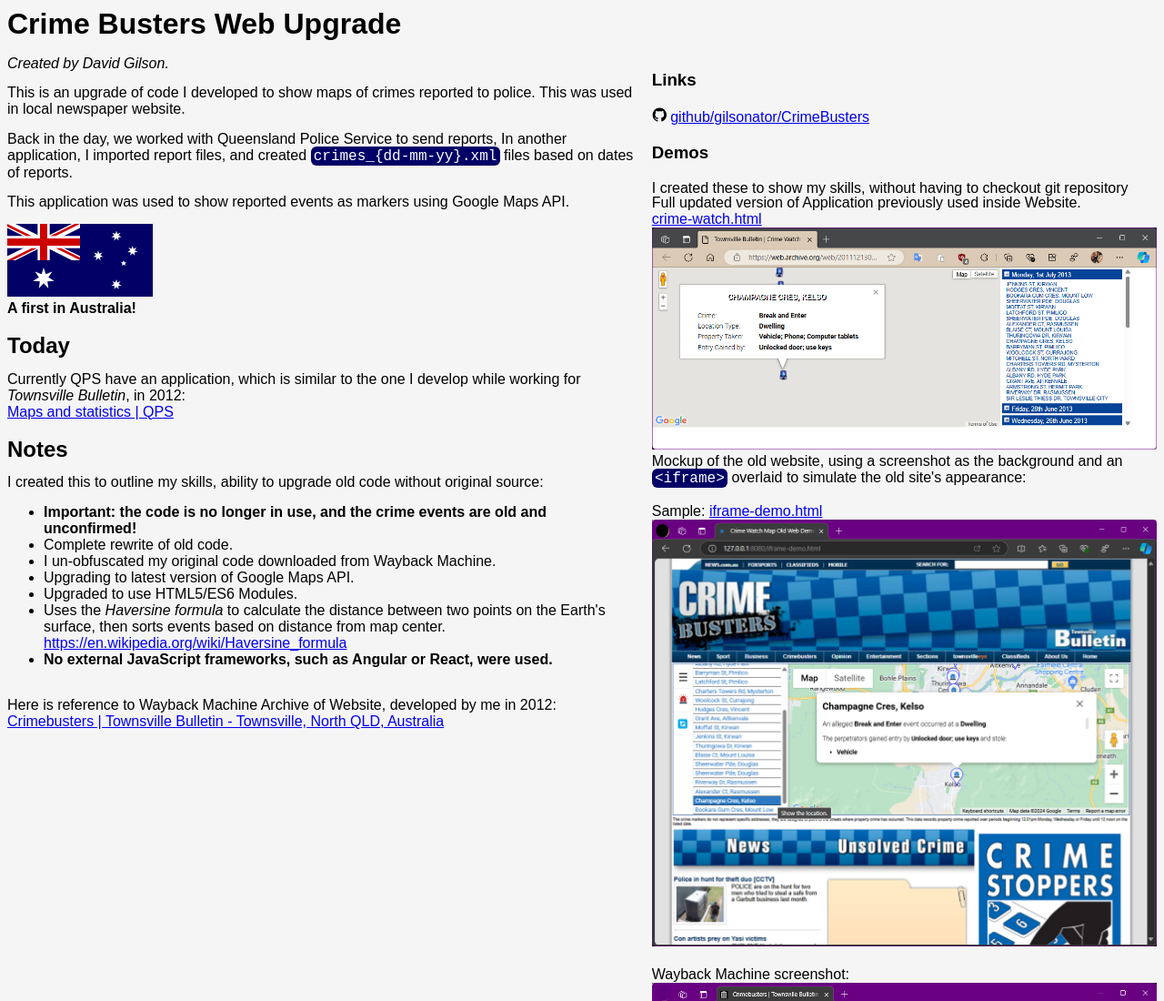
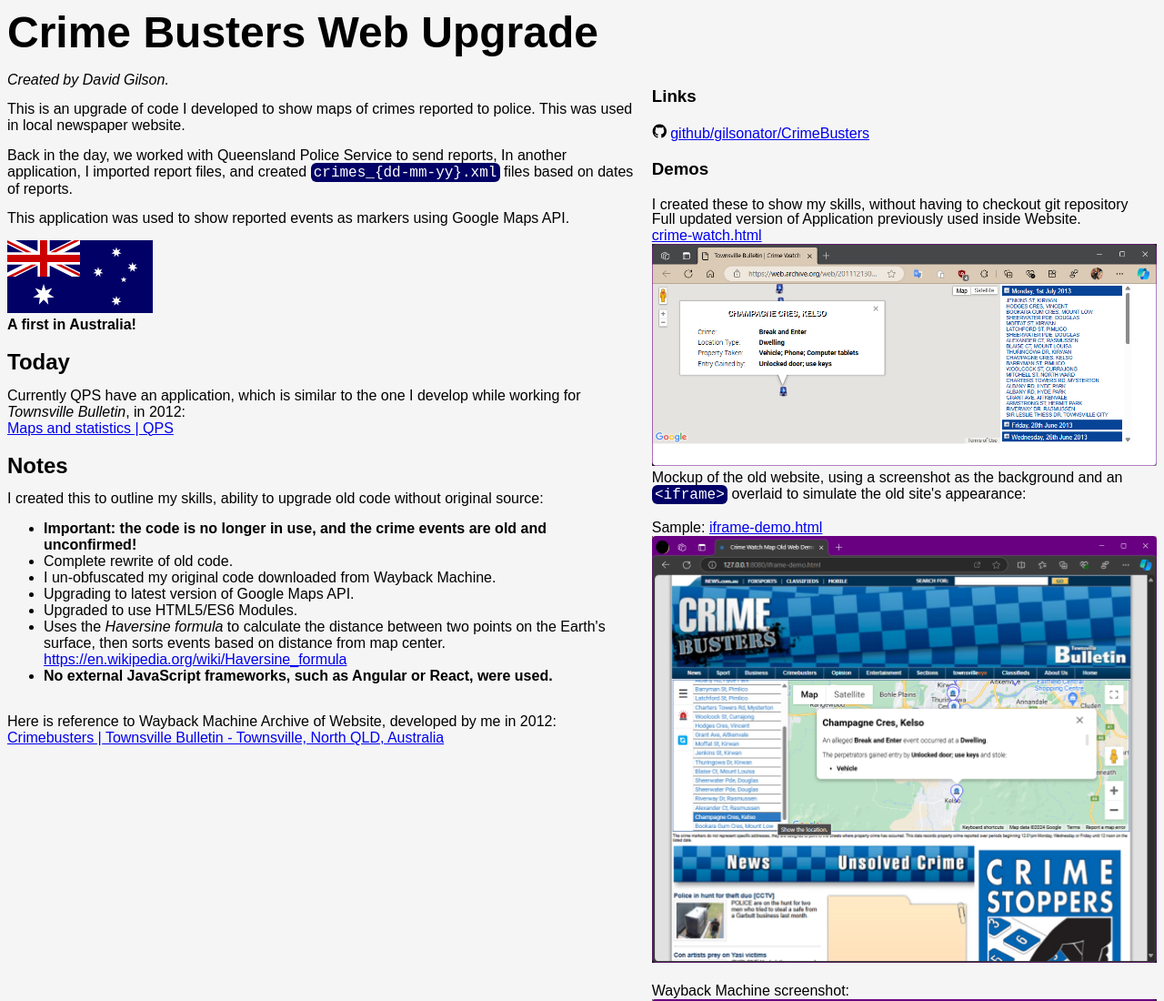
Before and after one commit to gilsonator/CrimeBusters, a website: page index.html in a window 1280 px wide. Shown: the top 1100 px of the page at 91% size. Drawn offline with Linux system fonts and the light colour scheme.

Commit message:
h1 font size

```diff
--- a/index.html
+++ b/index.html
@@ -35,7 +35,7 @@
 
     h1 {
       margin: 0;
-      /* height: 50px; */
+      font-size: 7vw;
     }
 
     h2 {
@@ -107,6 +107,10 @@
     @media (min-width: 980px) {
       #main {
         flex-direction: row;
+      }
+
+      h1 {
+        font-size: 3em;
       }
     }
 
```
